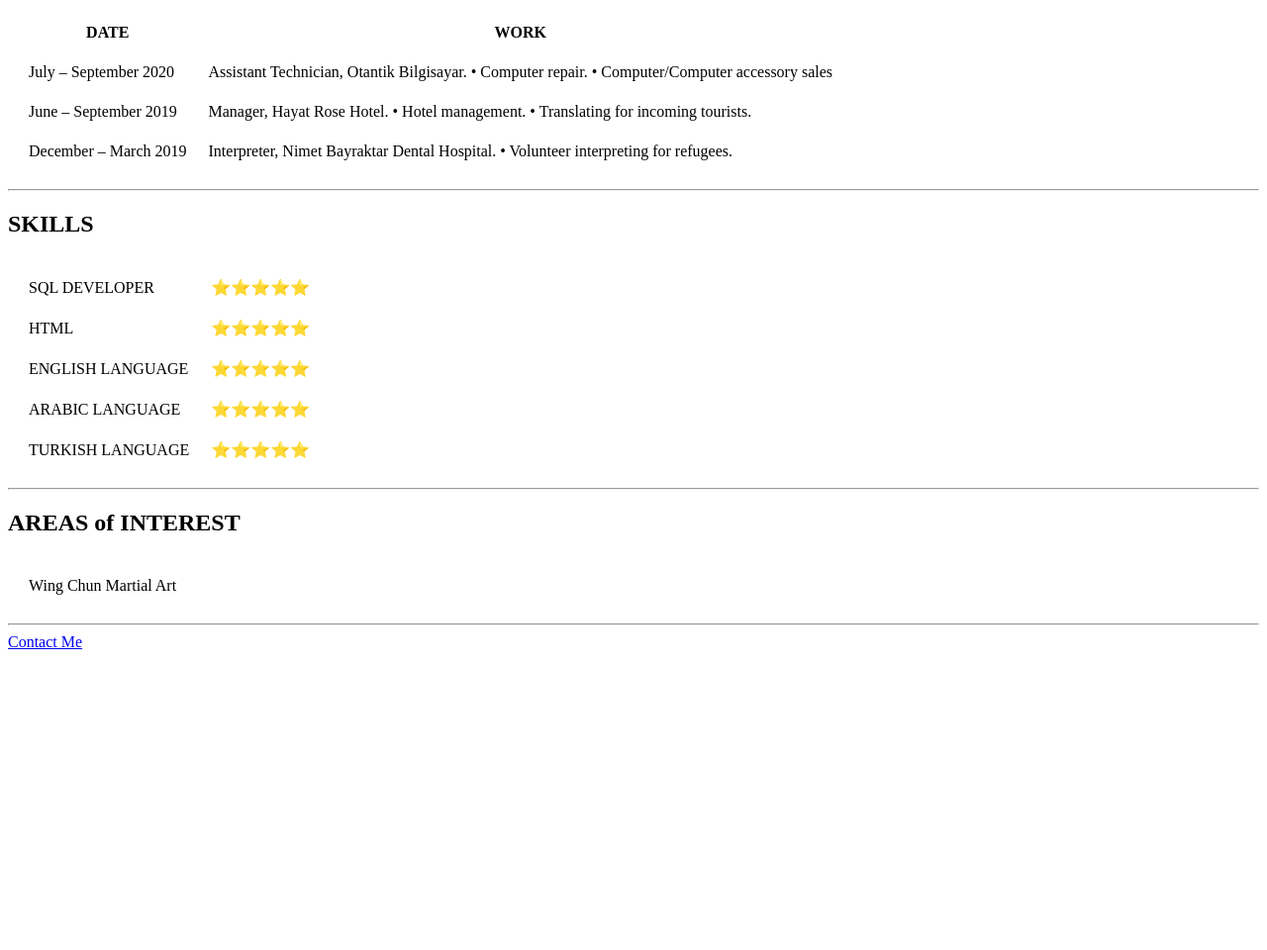
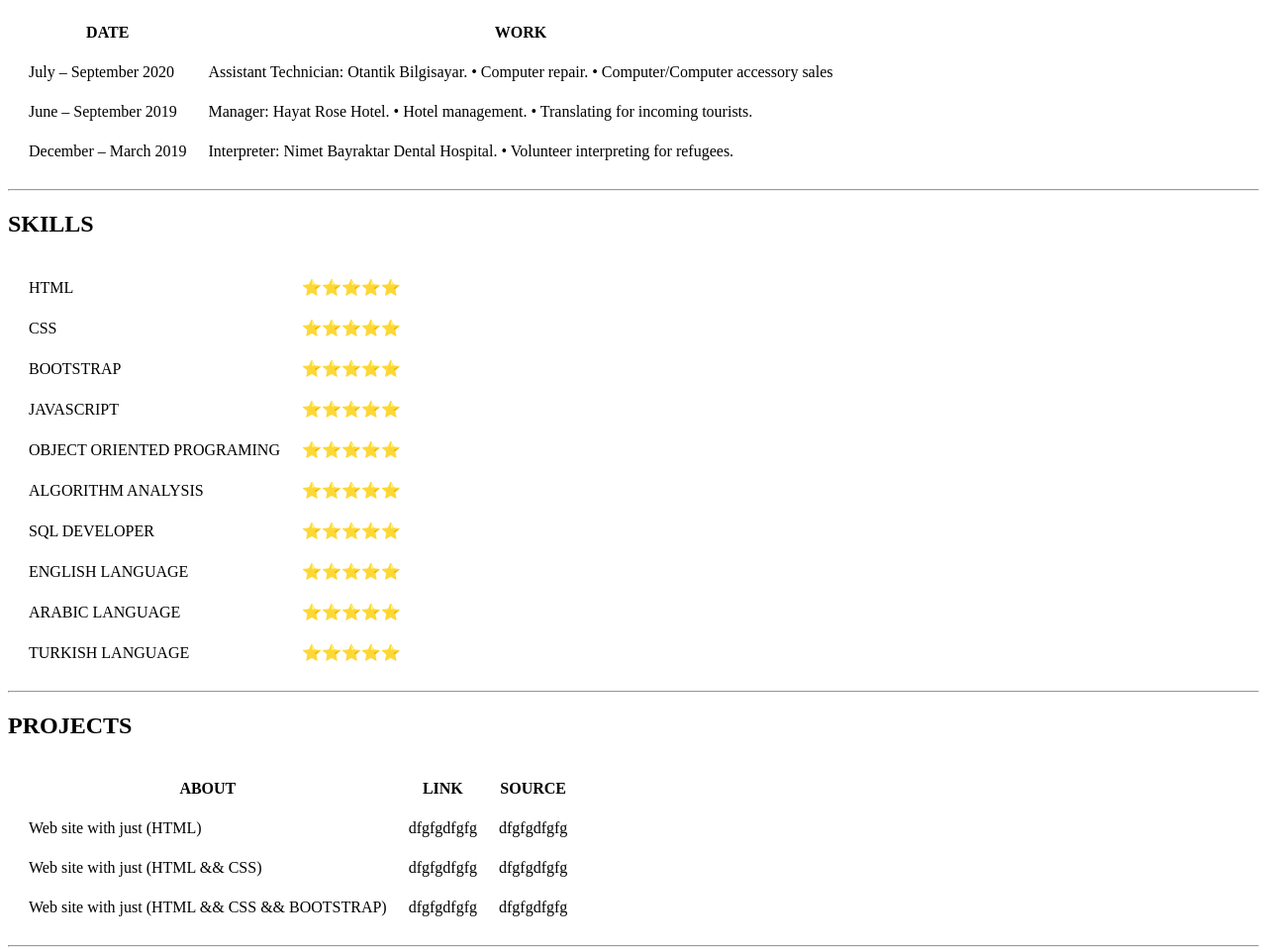
Before and after one commit to muazmansur/CV-With-HTML, a plain HTML site: page index.html in a window 1280 px wide. Shown: the part 773-1733 px from the top of the page at 99% size. Before the commit the page ends 1439 px from the top, so only its background shows below. Drawn offline with Linux system fonts and the light colour scheme.

Commit message:
Add files via upload

```diff
--- a/index.html
+++ b/index.html
@@ -2,7 +2,9 @@
 <html>
 <head>
 <title>Muaz`s personal site</title>
+<link rel="stylesheet" href="css/styles.css">
 </head>
+
 
 <body>
     <!--********************Head Section***********************-->
@@ -10,8 +12,8 @@
         <tr>
           <td><img src="./photograph.png" alt="Italian Trulli" direction="right"> </td>
           <td> <h1>MUAZ MANSUR</h1>
-          <p>I am computer engineering</p>
-          <p direction="right" >I research internship and job in Front-End Development💙💙</p>
+          <p>I am a computer engineering</p>
+          <p direction="right" >I research internship in Front-End Development after that I want to work in Web Development 💙💙</p>
         </td>
         </tr>
       </table> <hr>
@@ -62,21 +64,21 @@
         </tr>
         <tr>
          <td>July – September 2020 </td>
-         <td>Assistant Technician, Otantik Bilgisayar.
+         <td>Assistant Technician: Otantik Bilgisayar.
           • Computer repair.
           • Computer/Computer accessory sales
          </td>
         </tr>
         <tr>
           <td>June – September 2019 </td>
-          <td>Manager, Hayat Rose Hotel.
+          <td>Manager: Hayat Rose Hotel.
             • Hotel management.
             • Translating for incoming tourists.
           </td>
          </tr>
          <tr>
           <td>December – March 2019 </td>
-          <td>Interpreter, Nimet Bayraktar Dental Hospital.
+          <td>Interpreter: Nimet Bayraktar Dental Hospital.
             • Volunteer interpreting for refugees.
           </td>
          </tr>
@@ -86,13 +88,33 @@
       <h2>SKILLS</h2>
       <table cellspacing="20">
        <tr>
-        <td>SQL DEVELOPER</td>
+        <td>HTML</td>
         <td>⭐⭐⭐⭐⭐</td>
        </tr>
        <tr>
-        <td>HTML</td>
+        <td>CSS</td>
         <td>⭐⭐⭐⭐⭐</td>
        </tr>
+       <tr>
+        <td>BOOTSTRAP</td>
+        <td>⭐⭐⭐⭐⭐</td>
+       </tr>
+       <tr>
+        <td>JAVASCRIPT</td>
+        <td>⭐⭐⭐⭐⭐</td>
+       </tr>
+       <tr>
+        <td>OBJECT ORIENTED PROGRAMING</td>
+        <td>⭐⭐⭐⭐⭐</td>
+       </tr>
+       <tr>
+        <td>ALGORITHM ANALYSIS</td>
+        <td>⭐⭐⭐⭐⭐</td>
+       </tr>
+     <tr>
+      <td>SQL DEVELOPER</td>
+      <td>⭐⭐⭐⭐⭐</td>
+     </tr>
        <tr>
         <td>ENGLISH LANGUAGE</td>
         <td>⭐⭐⭐⭐⭐</td>
@@ -107,6 +129,31 @@
        </tr>
       </table> <hr>
 
+       <!--*******************Projects Section****************-->
+       <h2>PROJECTS</h2>
+       <table cellspacing="20">
+         <tr>
+         <th>ABOUT</th>
+         <th>LINK</th>
+         <th>SOURCE</th>
+        </tr>
+        <tr>
+         <td>Web site with just (HTML)</td>
+         <td>  dfgfgdfgfg</td>
+         <td>  dfgfgdfgfg</td>
+        </tr>
+        <tr>
+          <td>Web site with just (HTML && CSS)</td>
+          <td>  dfgfgdfgfg</td>
+          <td>  dfgfgdfgfg</td>
+         </tr>
+         <tr>
+          <td>Web site with just (HTML && CSS && BOOTSTRAP)</td>
+          <td>  dfgfgdfgfg</td>
+         <td>  dfgfgdfgfg</td>
+         </tr>
+       </table> <hr>
+
       <!--*******************Areas of Interest****************-->
       <h2>AREAS of INTEREST</h2>
       <table cellspacing="20">
```
